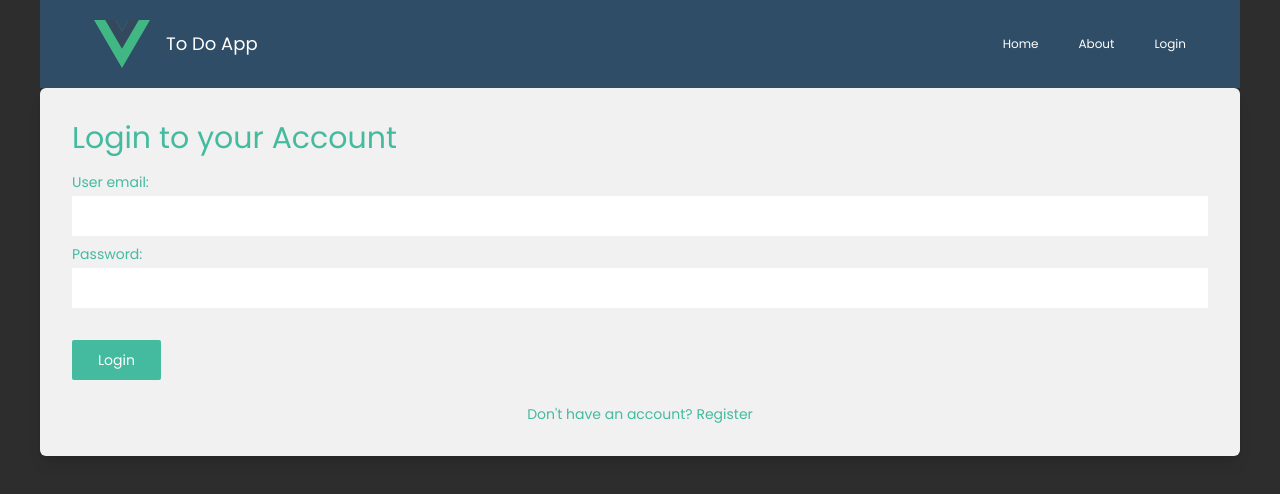
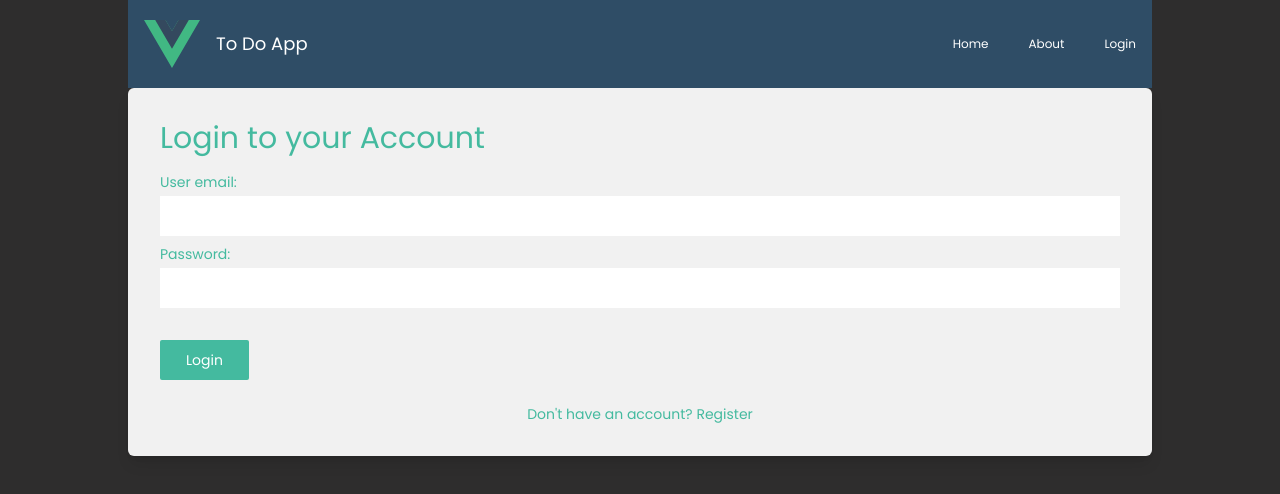
Before and after one commit to Odyseya/Project-Vue-App, a Vue app: page /signin in a window 1280 px wide. Shown: the top 494 px of the page. Built offline with nearby package versions, Linux system fonts and the light colour scheme; the HTML template or start-up script is replaced by a standard one.

Commit message:
max width adjust

```diff
--- a/src/assets/main.css
+++ b/src/assets/main.css
@@ -5,7 +5,7 @@
 @tailwind utilities;
 
 #app {
-  max-width: 1200px;
+  max-width: 1024px;
   margin: 0 auto;
   /* font-weight: normal; */
   /* background-color: var(--vt-c-blue-dark); */
@@ -25,12 +25,6 @@
   }
 }
 
-@media (min-width: 1024px) {
-  /* body {
-    display: flex;
-    place-items: center;
-  } */
-}
 .logout:hover {
   opacity: 0.6;
 }
```
